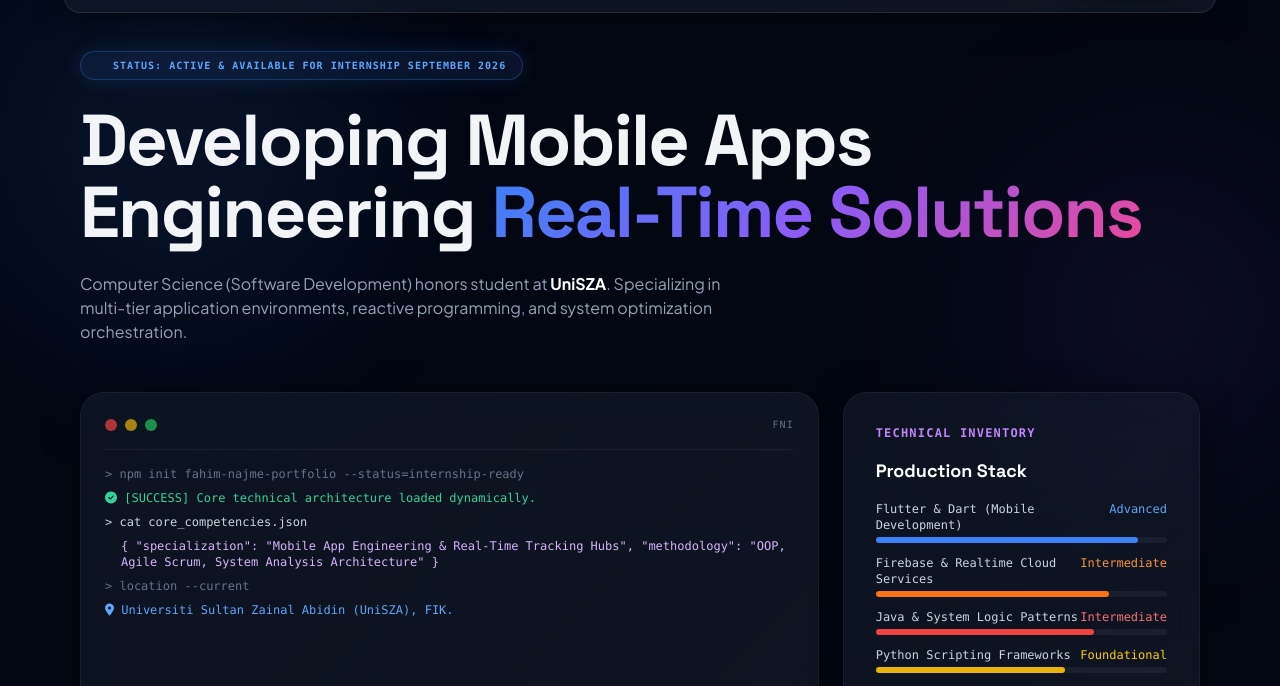
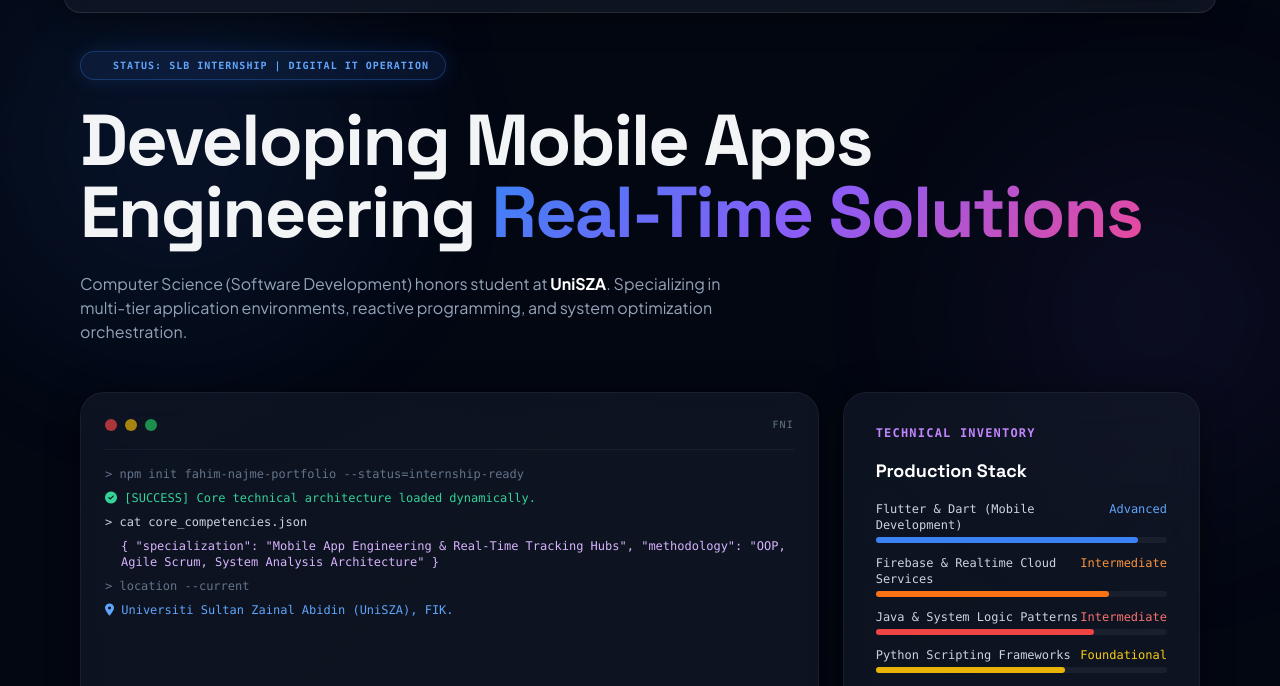
Before and after one commit to Fahimfauzi27/portfolio-fahim, a plain HTML site: page index.html in a window 1280 px wide. Shown: the part 77-763 px from the top of the page. Drawn offline with nearby package versions, Linux system fonts and the light colour scheme.

Commit message:
Update internship status text in index.html

```diff
--- a/index.html
+++ b/index.html
@@ -126,7 +126,7 @@
     <div class="mb-12 text-left" data-aos="fade-up">
       <div class="inline-flex items-center gap-2 bg-blue-500/10 border border-blue-500/30 rounded-full px-4 py-1.5 mb-6 neon-glow-blue">
         <span class="w-2 h-2 rounded-full bg-blue-400 animate-ping"></span>
-        <span class="text-blue-400 font-bold text-[10px] uppercase tracking-widest font-mono">STATUS: ACTIVE & AVAILABLE FOR INTERNSHIP SEPTEMBER 2026 </span>
+        <span class="text-blue-400 font-bold text-[10px] uppercase tracking-widest font-mono">STATUS: SLB INTERNSHIP | DIGITAL IT OPERATION </span>
       </div>
      <h1 class="text-4xl md:text-7xl font-extrabold tracking-tight mb-6 leading-none">
   Developing Mobile Apps<br>Engineering <span class="cyber-text">Real-Time Solutions</span>
```
